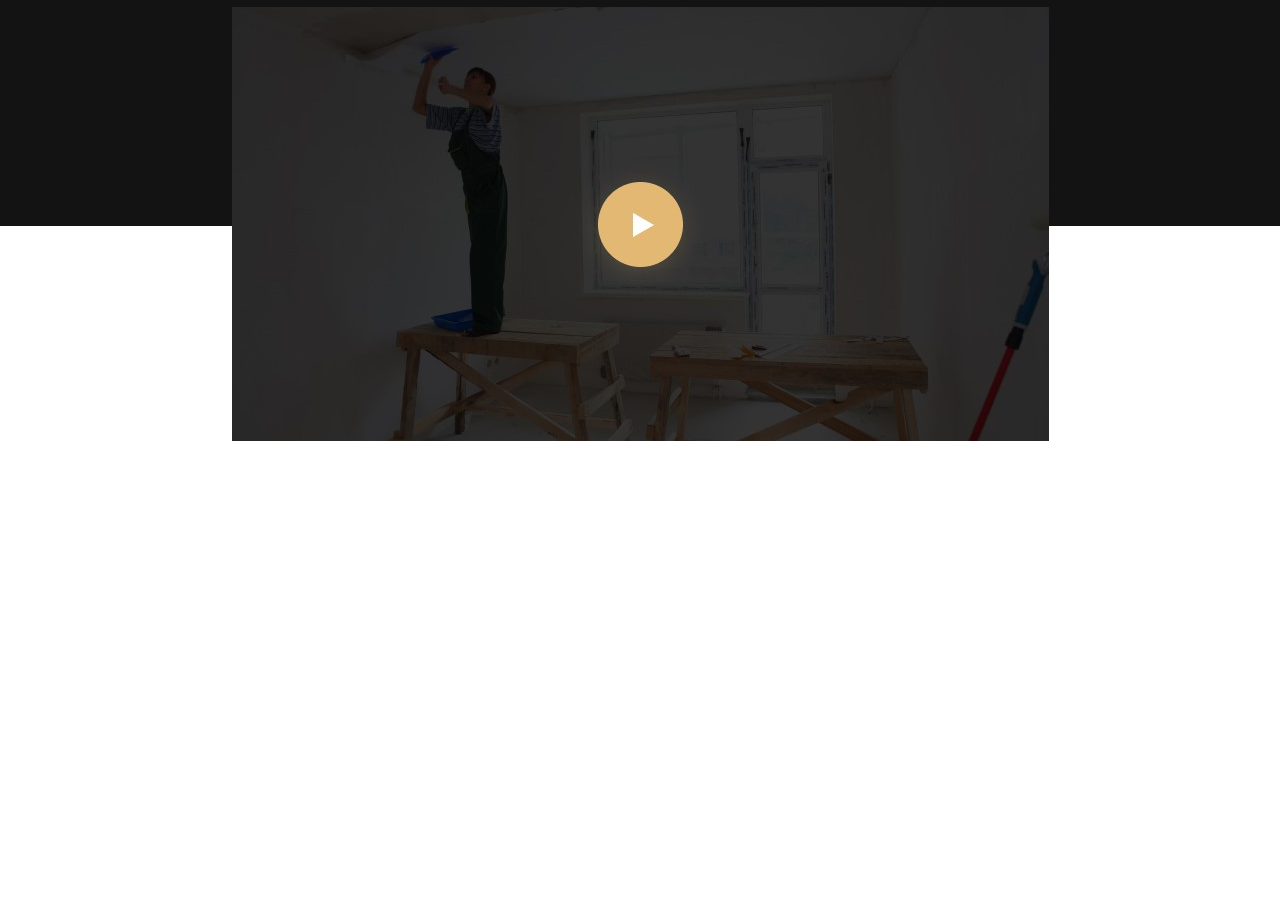
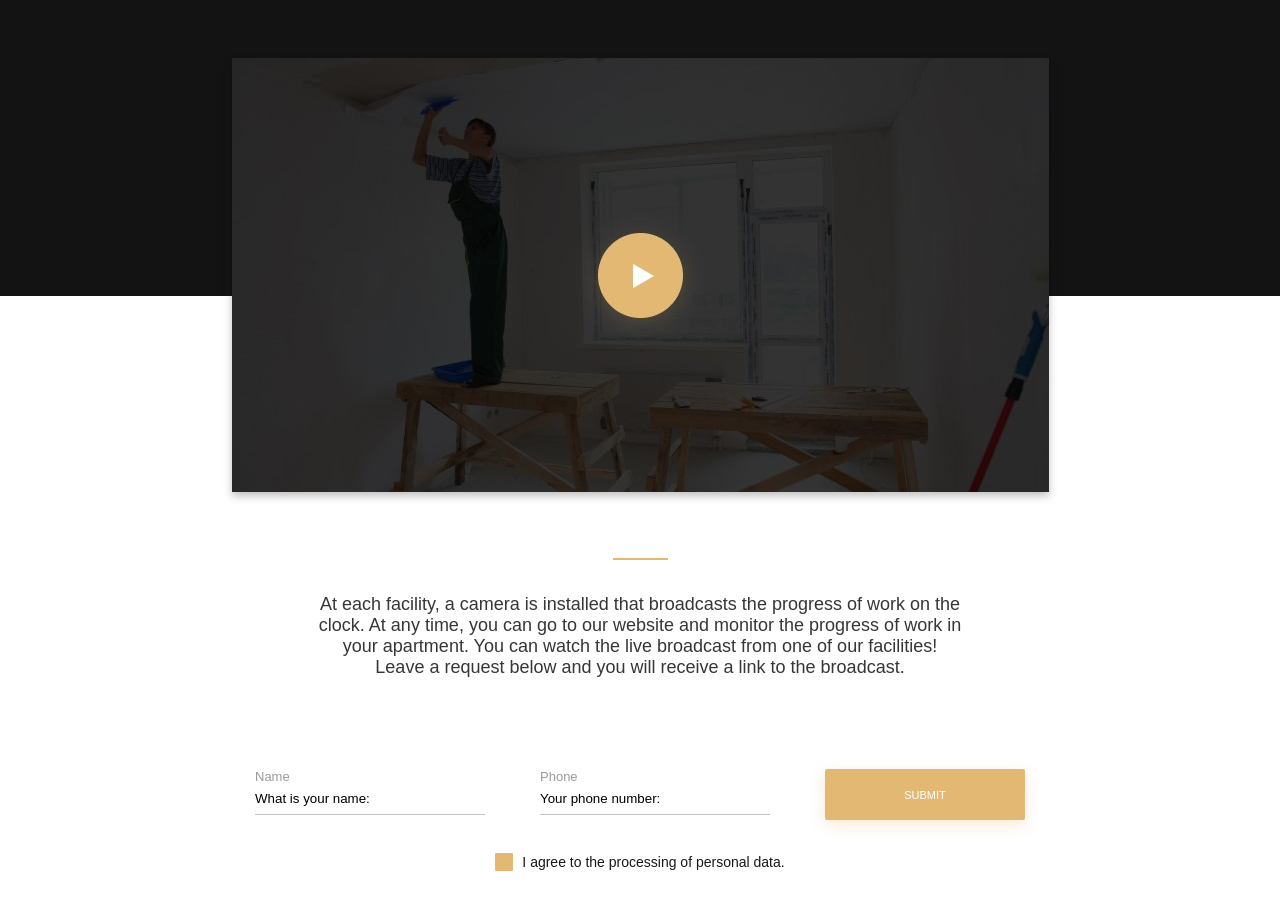
Before and after one commit to romanpast/RepairDesignProjectSF, a plain HTML site: page index.html in a window 1280 px wide. Shown: the part 1878-2787 px from the top of the page. Before the commit the page ends 2323 px from the top, so only its background shows below. Drawn offline with Linux system fonts and the light colour scheme.

Commit message:
submit button

```diff
--- a/index.html
+++ b/index.html
@@ -94,9 +94,12 @@
                             </li>
                         </ul>
                         <div id="slider">
-                            <div class="slide"><img src="public/img/slide1.jpg" alt="Rostov-on-Don, Admiral" title="Rostov-on-Don, Admiral"></div>
-                            <div class="slide"><img src="public/img/slide2.jpg" alt="Sochi Thieves" title="Sochi Thieves"></div>
-                            <div class="slide"><img src="public/img/slide3.jpg" alt="Rostov-on-Don, Patriotic" title="Rostov-on-Don, Patriotic"></div>
+                            <div class="slide"><img src="public/img/slide1.jpg" alt="Rostov-on-Don, Admiral"
+                                    title="Rostov-on-Don, Admiral"></div>
+                            <div class="slide"><img src="public/img/slide2.jpg" alt="Sochi Thieves"
+                                    title="Sochi Thieves"></div>
+                            <div class="slide"><img src="public/img/slide3.jpg" alt="Rostov-on-Don, Patriotic"
+                                    title="Rostov-on-Don, Patriotic"></div>
                         </div>
                         <div class="pagination pagination-inner">
                             <button class="prev"><img src="public/img/btn-prev.svg" alt="previous page"></button>
@@ -109,20 +112,46 @@
 
         </section>
 
-        <section class="online" id="online" >
-             <div class="online-wrapper">
+        <section class="online" id="online">
+            <div class="online-wrapper">
                 <div class="container">
                     <h3>online control</h3>
                     <div><img src="public/img/camera.svg" alt=""></div>
+
+                    <img class="video" src="public/img/video.jpg" alt="online repair video" title="online repair video">
+                    <hr>
+                    <p>At each facility, a camera is installed that broadcasts the progress of work on the clock. At any
+                        time, you can go to our website and monitor the progress of work in your apartment. You can
+                        watch
+                        the live broadcast from one of our facilities!<br>
+                        Leave a request below and you will receive a link to the broadcast.
+                    </p>
+
+                    <form action="pastroman98@gmail.com" class="submitform submitform-online">
+                        <label for="fname" class="input-field fname">Name
+                        <input type="text" name="fname" value="What is your name:">
+                        </label>
+
+                        <label for="lname" class="input-field lname">Phone
+                        <input type="text" name="lname" value="Your phone number:">
+                        </label>
+
+                        <button class="btn-submit btn-submit-online" type="submit">Submit</button>
+
+
+                        <label class="checkbox-field">
+                            <input type="checkbox" class="checkbox">
+                            <span class="checkmark"></span>
+                            <span class="checkbox-text checkbox-text-first">I agree to the processing of personal data.</span>
+                        </label>
+
+
+
+
+
+                    </form>
                 </div>
-                <div class="video">
-                    <div class="container">
-                        <img src="public/img/video.jpg" alt="online repair video" title="online repair video">
-                    </div>
-                </div>
-
             </div>
-
         </section>
 
     </main>
--- a/style.scss
+++ b/style.scss
@@ -11,6 +11,7 @@
 // colors
 $yellow: #E3B873;
 $black: #131313;
+$black-text: #363636;
 // fonts
 $nunito: 'Nunito Sans',
 sans-serif;
@@ -56,6 +57,12 @@ h2,
 h3 {
     text-transform: uppercase;
     font-family: $yeseva;
+}
+
+hr {
+    width: 55px;
+    margin: auto;
+    border: 1px solid $yellow;
 }
 
 .active {
@@ -315,21 +322,154 @@ header {
     justify-content: center;
     align-items: center;
     text-align: center;
+    background: linear-gradient(
+        $black 0px,
+        $black 329px,
+        white 329px,
+        white 100%
+    );
+
+    h3 {
+        margin-bottom: 20px;
+    }
+    p {
+        // color: $black-text;
+    }
 }
 
 .online-wrapper {
-    width: 100%;
-    background-color: $black;
+    color: $black-text;
+    max-width: 820px;
+    display: flex;
+    justify-content: center;
+    align-items: center;
+    text-align: center;
+    // margin
+    h3 {
+        color: white;
+    }
+    p {
+        max-width: 660px;
+        margin: 34px auto 91px;
+        font-size: 18px;
+
+
+    }
+
+
+    // background-color: $black;
 }
+
+
+
+.submitform {
+
+    input {
+        border: none;
+        padding-top: 7px;
+        padding-bottom: 8px;
+
+    }
+
+        label {
+            font-size: 13px;
+        }
+    }
+
+    .input-field {
+        display: flex;
+        flex-direction: column;
+        align-items: flex-start;
+    }
+
+.submitform-online {
+    max-width: 770px;
+    margin: 0 auto 147px;
+    display: grid;
+    justify-content: space-between;
+    grid-template-areas:
+    "fname lname button"
+    "check check check";
+
+    .fname {
+        grid-area: fname;
+    }
+    .lname {
+        grid-area: lname;
+    }
+
+    .btn-submit-online {
+        grid-area: button;
+    }
+    .checkbox-field {
+        grid-area: check;
+        margin-top: 33px;
+    }
+
+
+
+    label {
+        color:rgb(54, 54, 54, 50%)
+    }
+
+    input {
+        border-bottom: 1px solid rgb(54, 54, 54, 30%);
+        width: 230px;
+    }
+}
+
+.btn-submit {
+    width: 200px;
+    height: 51px;
+}
+
+.checkbox-field {
+    display: flex;
+    justify-content: center;
+    align-items: center;
+}
+// sample
+// sample
+
+
+.checkbox {
+    display: none;
+  }
+  .checkmark {
+    display: inline-flex;
+    justify-content: center;
+    align-items: center;
+    width: 18px;
+    height: 18px;
+    border-radius: 1px;
+    margin-right: 9px;
+    background: #E3B873;
+    color: #fff;
+    justify-content: center;
+  }
+  .checkmark::before{
+    content: url('/public/img/tick.png');
+    opacity: 0;
+    transition: .2s;
+  }
+  .checkbox:checked + .checkmark::before{
+    opacity: 1;
+  }
+
+.checkbox-text {
+    font-size: 14px;
+}
+
+.checkbox-text-first {
+        color: #181818;
+    }
+
 
 .video {
     cursor: pointer;
-    background: linear-gradient(
-        $black 0%,
-        $black 50%,
-        white 50%,
-        white 100%
-    );
+    margin: 31px auto 62px;
+    filter: drop-shadow(0px 4px 4px rgba(0, 0, 0, 0.25));
+
 }
 
 @media screen and (max-width: 1300px) {
```
Also changed, not shown: public/css/style.css, public/img/tick.png (added), 1 other file.
